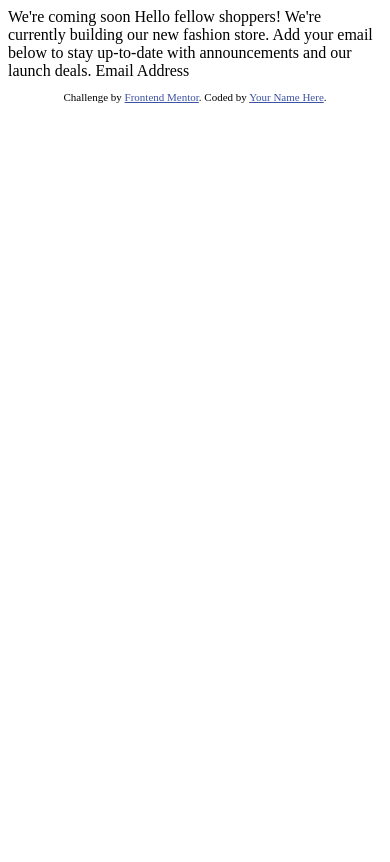
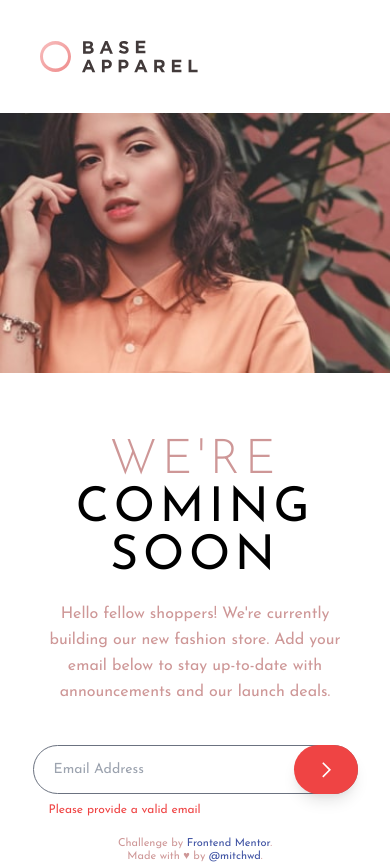
Before and after one commit to mitchwd/frontend_mentor, a plain HTML site: page base-apparel-coming-soon/index.html in a window 390 px wide. Drawn offline with nearby package versions, Linux system fonts and the light colour scheme.

Commit message:
Initial mobile design and structure

```diff
--- a/base-apparel-coming-soon/index.html
+++ b/base-apparel-coming-soon/index.html
@@ -1,32 +1,85 @@
 <!DOCTYPE html>
 <html lang="en">
   <head>
-  <meta charset="UTF-8">
-  <meta name="viewport" content="width=device-width, initial-scale=1.0"> <!-- displays site properly based on user's device -->
+    <meta charset="UTF-8" />
+    <meta name="viewport" content="width=device-width, initial-scale=1.0" />
 
-  <link rel="icon" type="image/png" sizes="32x32" href="./images/favicon-32x32.png">
+    <link rel="icon" type="image/png" sizes="32x32" href="./images/favicon-32x32.png" />
+    <link rel="stylesheet" href="https://unpkg.com/tailwindcss@^1.0/dist/tailwind.min.css" />
+    <link
+      href="https://fonts.googleapis.com/css?family=Josefin+Sans:300,regular,600"
+      rel="stylesheet"
+    />
 
     <title>Frontend Mentor | Base Apparel coming soon page</title>
 
-  <!-- Feel free to remove these styles or customise in your own stylesheet 👍 -->
     <style>
-    .attribution { font-size: 11px; text-align: center; }
-    .attribution a { color: hsl(228, 45%, 44%); }
+      body {
+        font: 16px "Josefin Sans", sans-serif;
+        color: hsl(0, 36%, 70%);
+      }
+
+      .attribution {
+        font-size: 11px;
+        text-align: center;
+      }
+      .attribution a {
+        color: hsl(228, 45%, 44%);
+      }
     </style>
   </head>
-<body>
 
-  We're coming soon
+  <body class="container mx-auto">
+    <header class="w-full p-10">
+      <img src="images/logo.svg" alt="Base Apparel Logo" />
+    </header>
 
-  Hello fellow shoppers! We're currently building our new fashion store.
-  Add your email below to stay up-to-date with announcements and our launch deals.
+    <img
+      src="images/hero-mobile.jpg"
+      class="w-full md:hidden"
+      alt="Hero image of a woman win a peach shirt"
+    />
 
-  Email Address
+    <h1 class="text-5xl text-center uppercase font-light tracking-widest pt-16">
+      We're<br />
+      <span class="font-normal text-black">coming<br />soon</span>
+    </h1>
 
-  <footer>
+    <p class="pt-5 leading-relaxed text-center p-10">
+      Hello fellow shoppers! We're currently building our new fashion store. Add your email below to
+      stay up-to-date with announcements and our launch deals.
+    </p>
+
+    <form action="#" class="w-10/12 mx-auto text-sm">
+      <div class="inline-block relative w-full">
+        <input
+          type="email"
+          placeholder="Email Address"
+          required
+          class="block w-full rounded-full border border-gray-500 px-5 p-4 text-black leading-none"
+        />
+        <button type="submit"
+        href="#" class="absolute inset-y-0 right-0 flex items-center px-6 text-gray-700 bg-red-500 rounded-full shadow-lg"
+        >
+          <svg
+              class="fill-current h-4 w-4"
+              xmlns="http://www.w3.org/2000/svg"
+              viewBox="0 0 10 20"
+            >
+              <path fill="none" stroke="#FFF" stroke-width="2" d="M1 1l8.836 8.836L1 18.671" />
+            </svg>
+        </div>
+      </button>
+      <p class="pl-4 pt-2 text-red-500 text-xs">Please provide a valid email</p>
+    </div>
+    </form>
+
+    <footer class="pt-5">
       <p class="attribution">
-      Challenge by <a href="https://www.frontendmentor.io?ref=challenge" target="_blank">Frontend Mentor</a>.
-      Coded by <a href="#">Your Name Here</a>.
+        Challenge by
+        <a href="https://www.frontendmentor.io?ref=challenge" target="_blank">Frontend Mentor</a
+        >.<br />
+        Made with &hearts; by <a href="http://www.mitchwd/">@mitchwd</a>.
       </p>
     </footer>
   </body>
```
Also changed, not shown: 2 other files. Lines whose indentation alone changed are shown as unchanged.
